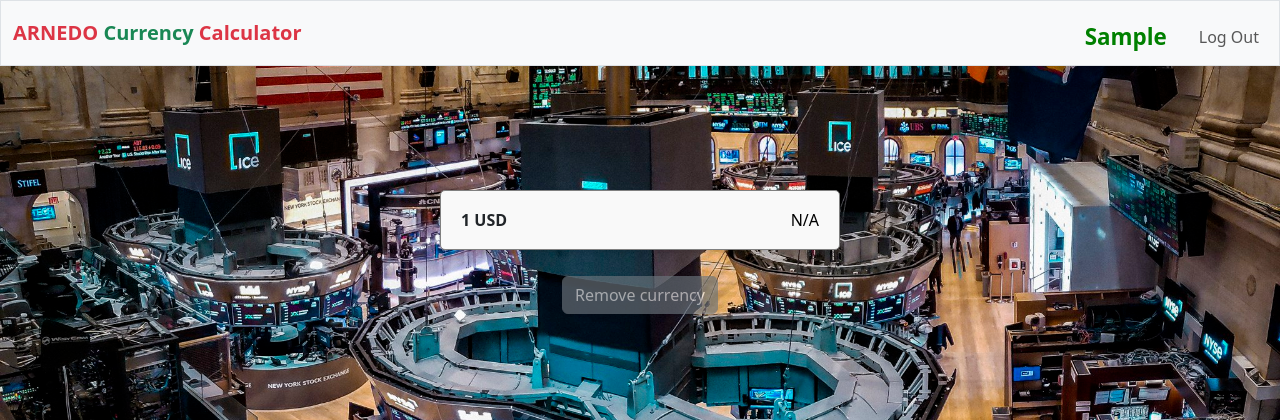
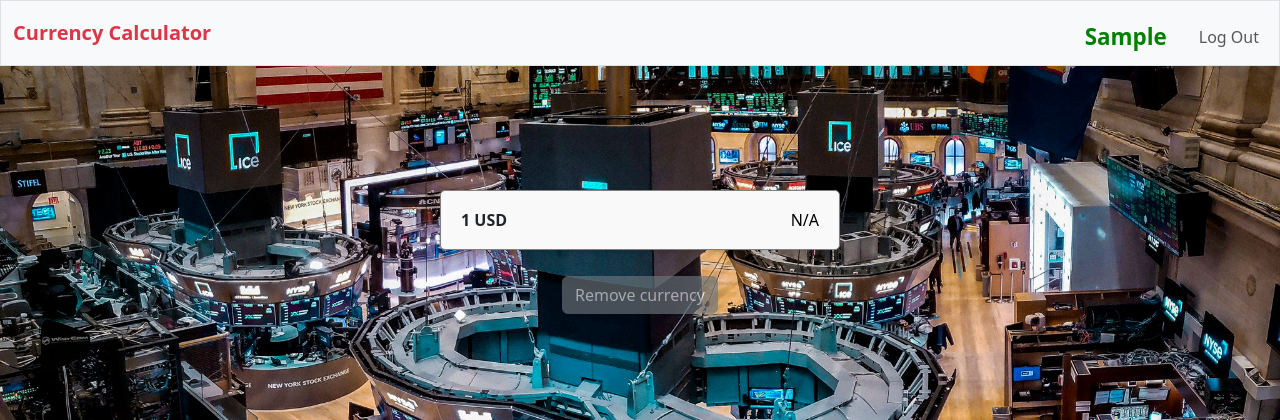
Before and after one commit to Arnedo1/Final-project-cs50x, a Flask app: template project1/templates/remove.html in a window 1280 px wide. Shown: the top 420 px of the page. Run offline with Flask 3, Linux system fonts and the light colour scheme; the template is opened without the code that fills it: most values are stand-ins (such as "Sample title", 1, 10 or a date in 2020); some libraries are stand-ins or nearby versions.

Commit message:
Update remove.html

```diff
--- a/project1/templates/remove.html
+++ b/project1/templates/remove.html
@@ -22,14 +22,13 @@
         }
     </style>
 
-    <title>ARNEDO Currency Calculator - Remove Currency</title>
+    <title>Currency Calculator - Remove Currency</title>
 </head>
 <body>
     <nav class="navbar navbar-expand-md navbar-light bg-light border">
         <div class="container-fluid">
             <a class="navbar-brand" href="/favorites"> <!-- Redirects to favorites page -->
-                <span class="text-danger fw-bold">ARNEDO </span>
-                <span class="text-success fw-bold">Currency</span>
+                <span class="text-danger fw-bold">Currency</span>
                 <span class="text-danger fw-bold">Calculator</span>
             </a>
             <button class="navbar-toggler" type="button" data-bs-toggle="collapse" data-bs-target="#navbar" aria-controls="navbar" aria-expanded="false" aria-label="Toggle navigation">
```
